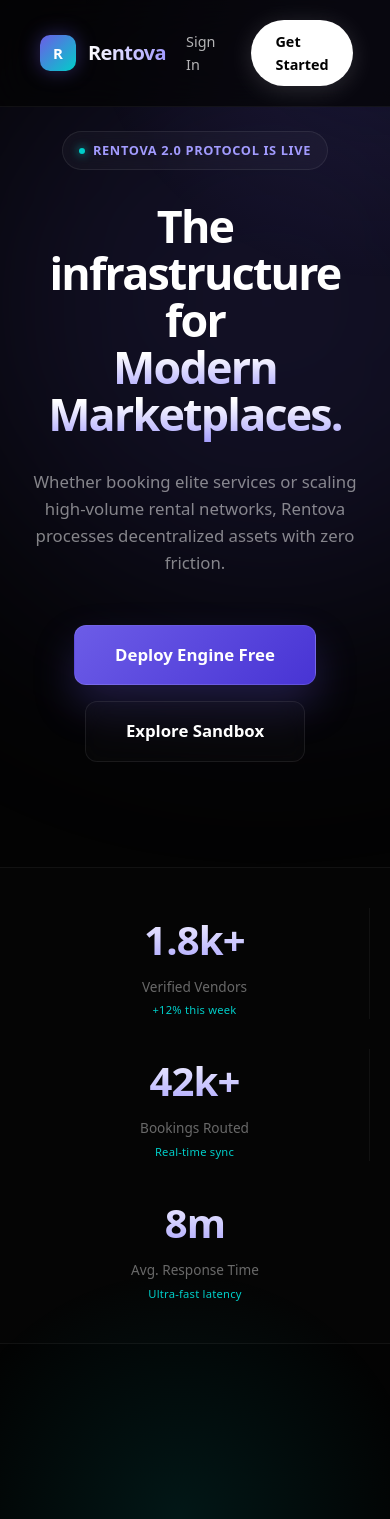
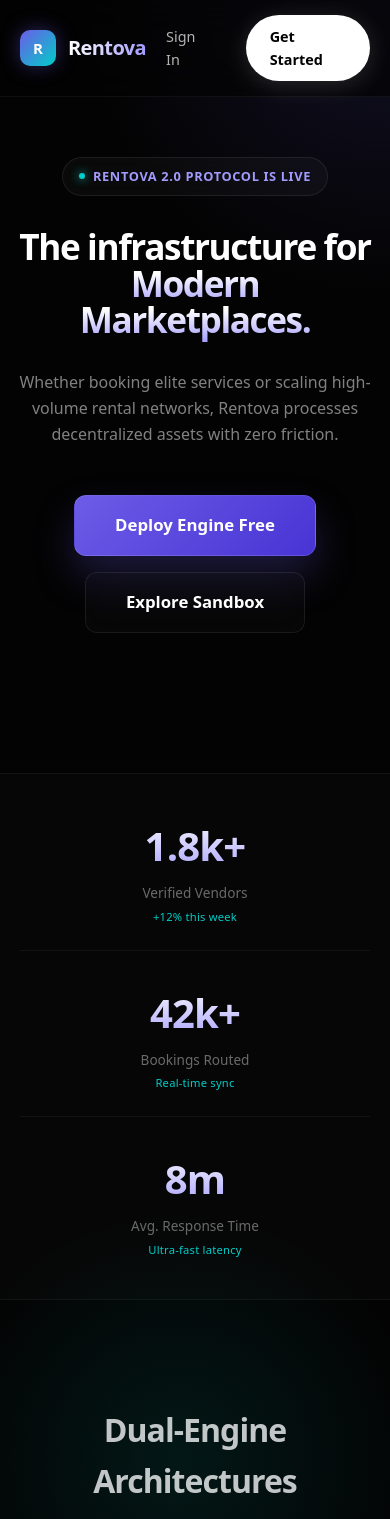
Before and after one commit to manjunath-bhat15/rentova, a React (Vite) app in the folder frontend/: page / in a window 390 px wide. Shown: the top 1519 px of the page. Built offline with nearby package versions, Linux system fonts and the light colour scheme; no server answers.

Commit message:
Optimize landing page responsiveness and fix mobile layout overlapping

```diff
--- a/frontend/src/index.css
+++ b/frontend/src/index.css
@@ -1601,3 +1601,222 @@ select.input-field {
     top: 0;
   }
 }
+
+/* ===== Premium Landing Page 2.0 Responsive Styles ===== */
+.premium-landing {
+  background: #030303;
+  color: #ffffff;
+  font-family: var(--font-sans, system-ui, sans-serif);
+  overflow-x: hidden;
+  position: relative;
+}
+
+.premium-landing-nav {
+  position: sticky;
+  top: 0;
+  z-index: 100;
+  display: flex;
+  justify-content: space-between;
+  align-items: center;
+  padding: 20px 40px;
+  background: rgba(3, 3, 3, 0.7);
+  backdrop-filter: blur(20px);
+  -webkit-backdrop-filter: blur(20px);
+  border-bottom: 1px solid rgba(255, 255, 255, 0.05);
+  transition: padding var(--transition-base);
+}
+
+@media (max-width: 768px) {
+  .premium-landing-nav {
+    padding: 15px 20px;
+  }
+}
+
+.premium-landing-hero {
+  position: relative;
+  min-height: 90vh;
+  display: flex;
+  flex-direction: column;
+  align-items: center;
+  justify-content: center;
+  padding: 100px 20px;
+  z-index: 2;
+  text-align: center;
+}
+
+@media (max-width: 768px) {
+  .premium-landing-hero {
+    padding: 60px 16px;
+    min-height: 80vh;
+  }
+}
+
+.premium-landing-badge {
+  display: inline-flex;
+  align-items: center;
+  gap: 8px;
+  padding: 8px 16px;
+  background: rgba(255, 255, 255, 0.03);
+  border-radius: 100px;
+  border: 1px solid rgba(255, 255, 255, 0.08);
+  margin-bottom: 32px;
+  backdrop-filter: blur(10px);
+  -webkit-backdrop-filter: blur(10px);
+}
+
+.premium-landing-title {
+  font-size: clamp(2.2rem, 7vw, 5.5rem);
+  font-weight: 900;
+  letter-spacing: -0.04em;
+  line-height: 1.05;
+  text-align: center;
+  max-width: 1100px;
+  margin-bottom: 32px;
+}
+
+.premium-landing-subtitle {
+  font-size: clamp(1rem, 1.8vw, 1.25rem);
+  color: rgba(255, 255, 255, 0.5);
+  text-align: center;
+  max-width: 640px;
+  margin-bottom: 48px;
+  line-height: 1.6;
+  font-weight: 400;
+}
+
+.premium-landing-ctas {
+  display: flex;
+  gap: 16px;
+  flex-wrap: wrap;
+  justify-content: center;
+  margin-bottom: 80px;
+}
+
+.premium-landing-hud {
+  position: absolute;
+  background: rgba(10, 10, 15, 0.6);
+  backdrop-filter: blur(30px);
+  -webkit-backdrop-filter: blur(30px);
+  border-radius: 16px;
+  padding: 20px;
+  border: 1px solid rgba(255, 255, 255, 0.05);
+  box-shadow: 0 30px 60px rgba(0,0,0,0.4);
+  pointer-events: none;
+  display: none;
+  z-index: 5;
+}
+
+@media (min-width: 1024px) {
+  .premium-landing-hud {
+    display: block;
+  }
+}
+
+.premium-landing-hud-left {
+  top: 20%;
+  left: 4%;
+  width: 260px;
+}
+
+.premium-landing-hud-right {
+  bottom: 15%;
+  right: 4%;
+  width: 280px;
+}
+
+.premium-landing-metrics {
+  border-top: 1px solid rgba(255, 255, 255, 0.05);
+  border-bottom: 1px solid rgba(255, 255, 255, 0.05);
+  background: rgba(255, 255, 255, 0.01);
+  padding: 40px 20px;
+}
+
+.premium-landing-metrics-grid {
+  max-width: 1200px;
+  margin: 0 auto;
+  display: grid;
+  grid-template-columns: repeat(auto-fit, minmax(240px, 1fr));
+  gap: 30px;
+}
+
+.premium-landing-metric-item {
+  text-align: center;
+  border-right: 1px solid rgba(255, 255, 255, 0.05);
+}
+
+.premium-landing-metric-item:last-child {
+  border-right: none;
+}
+
+@media (max-width: 768px) {
+  .premium-landing-metric-item {
+    border-right: none;
+    border-bottom: 1px solid rgba(255, 255, 255, 0.05);
+    padding-bottom: 24px;
+  }
+  .premium-landing-metric-item:last-child {
+    border-bottom: none;
+    padding-bottom: 0;
+  }
+}
+
+.premium-landing-bento-section {
+  padding: 140px 20px;
+  max-width: 1200px;
+  margin: 0 auto;
+  position: relative;
+  z-index: 2;
+}
+
+@media (max-width: 768px) {
+  .premium-landing-bento-section {
+    padding: 80px 20px;
+  }
+}
+
+.premium-landing-bento-grid {
+  display: grid;
+  grid-template-columns: repeat(auto-fit, minmax(min(100%, 450px), 1fr));
+  gap: 32px;
+  perspective: 1000px;
+}
+
+@media (max-width: 768px) {
+  .premium-landing-bento-grid {
+    grid-template-columns: 1fr;
+  }
+}
+
+.premium-landing-bento-card {
+  background: linear-gradient(180deg, rgba(255, 255, 255, 0.03) 0%, rgba(255, 255, 255, 0.01) 100%);
+  border-radius: 24px;
+  padding: 48px;
+  border: 1px solid rgba(255, 255, 255, 0.05);
+  box-shadow: 0 40px 80px rgba(0, 0, 0, 0.5);
+  display: flex;
+  flex-direction: column;
+  justify-content: space-between;
+  transform-style: preserve-3d;
+  transition: border-color var(--transition-base), box-shadow var(--transition-base), transform var(--transition-base);
+}
+
+.premium-landing-bento-card:hover {
+  border-color: rgba(108, 92, 231, 0.25);
+  box-shadow: 0 30px 60px rgba(108, 92, 231, 0.08);
+}
+
+@media (max-width: 560px) {
+  .premium-landing-bento-card {
+    padding: 32px 24px;
+  }
+}
+
+.premium-landing-footer {
+  padding: 80px 40px 40px;
+  border-top: 1px solid rgba(255, 255, 255, 0.05);
+  background: #010101;
+  display: flex;
+  flex-direction: column;
+  align-items: center;
+  gap: 24px;
+}
--- a/frontend/src/pages/LandingPage.jsx
+++ b/frontend/src/pages/LandingPage.jsx
@@ -32,30 +32,13 @@ export default function LandingPage() {
   const bentoY = useTransform(bentoProgress, [0, 1], [100, 0]);
 
   return (
-    <div className="landing" style={{
-      background: '#030303',
-      color: '#ffffff',
-      fontFamily: 'var(--font-sans, system-ui, sans-serif)',
-      overflowX: 'hidden',
-      position: 'relative'
-    }}>
+    <div className="premium-landing">
       {/* Premium Ambient Background Glows */}
       <div style={{ position: 'absolute', top: '-10%', left: '20%', width: '600px', height: '600px', background: 'radial-gradient(circle, rgba(108, 92, 231, 0.15) 0%, transparent 70%)', pointerEvents: 'none', zIndex: 0 }} />
       <div style={{ position: 'absolute', top: '40%', right: '-10%', width: '500px', height: '500px', background: 'radial-gradient(circle, rgba(0, 206, 201, 0.1) 0%, transparent 70%)', pointerEvents: 'none', zIndex: 0 }} />
 
       {/* --- NAVIGATION BAR --- */}
-      <nav style={{
-        position: 'sticky',
-        top: 0,
-        zIndex: 100,
-        display: 'flex',
-        justifyContent: 'space-between',
-        alignItems: 'center',
-        padding: '20px 40px',
-        background: 'rgba(3, 3, 3, 0.7)',
-        backdropFilter: 'blur(20px)',
-        borderBottom: '1px solid rgba(255, 255, 255, 0.05)'
-      }}>
+      <nav className="premium-landing-nav">
         <div style={{ display: 'flex', alignItems: 'center', gap: '12px' }}>
           <div style={{
             width: '36px',
@@ -110,19 +93,19 @@ export default function LandingPage() {
 
       {/* --- HERO SECTION --- */}
       <motion.section
+        className="premium-landing-hero"
         style={{
-          position: 'relative', minHeight: '90vh', display: 'flex', flexDirection: 'column',
-          alignItems: 'center', justifyContent: 'center', padding: '0 20px', zIndex: 2,
-          y: heroY, opacity: heroOpacity, scale: heroScale
+          y: heroY,
+          opacity: heroOpacity,
+          scale: heroScale
         }}
       >
-
         {/* Decorative subtle ambient pattern token */}
         <motion.div
           initial={{ y: 20, opacity: 0 }}
           animate={{ y: 0, opacity: 1 }}
           transition={{ duration: 0.6, ease: "easeOut" }}
-          style={{ display: 'inline-flex', alignItems: 'center', gap: '8px', padding: '8px 16px', background: 'rgba(255,255,255,0.03)', borderRadius: '100px', border: '1px solid rgba(255,255,255,0.08)', marginBottom: '32px', backdropFilter: 'blur(10px)' }}
+          className="premium-landing-badge"
         >
           <span style={{ width: '6px', height: '6px', borderRadius: '50%', background: '#00cec9', boxShadow: '0 0 10px #00cec9' }}></span>
           <span style={{ fontSize: '0.8rem', fontWeight: 600, letterSpacing: '0.05em', textTransform: 'uppercase', color: '#a29bfe' }}>RENTOVA 2.0 PROTOCOL IS LIVE</span>
@@ -133,7 +116,7 @@ export default function LandingPage() {
           initial={{ y: 30, opacity: 0 }}
           animate={{ y: 0, opacity: 1 }}
           transition={{ duration: 0.8, delay: 0.1, ease: "easeOut" }}
-          style={{ fontSize: 'clamp(2.8rem, 7vw, 5.5rem)', fontWeight: 900, letterSpacing: '-0.04em', lineHeight: 1.05, textAlign: 'center', maxWidth: '1100px', marginBottom: '32px' }}
+          className="premium-landing-title"
         >
           The infrastructure for <br />
           <span style={{ background: 'linear-gradient(180deg, #ffffff 30%, #a29bfe 100%)', WebkitBackgroundClip: 'text', WebkitTextFillColor: 'transparent' }}>Modern Marketplaces.</span>
@@ -143,7 +126,7 @@ export default function LandingPage() {
           initial={{ y: 30, opacity: 0 }}
           animate={{ y: 0, opacity: 1 }}
           transition={{ duration: 0.8, delay: 0.2, ease: "easeOut" }}
-          style={{ fontSize: 'clamp(1.05rem, 1.8vw, 1.25rem)', color: 'rgba(255,255,255,0.5)', textAlign: 'center', maxWidth: '640px', marginBottom: '48px', lineHeight: 1.6, fontWeight: 400 }}
+          className="premium-landing-subtitle"
         >
           Whether booking elite services or scaling high-volume rental networks, Rentova processes decentralized assets with zero friction.
         </motion.p>
@@ -153,7 +136,7 @@ export default function LandingPage() {
           initial={{ y: 30, opacity: 0 }}
           animate={{ y: 0, opacity: 1 }}
           transition={{ duration: 0.8, delay: 0.3, ease: "easeOut" }}
-          style={{ display: 'flex', gap: '16px', flexWrap: 'wrap', justifyContent: 'center', marginBottom: '80px' }}
+          className="premium-landing-ctas"
         >
           <Link to="/register" style={{ background: 'linear-gradient(135deg, #6c5ce7, #4834d4)', color: '#fff', padding: '16px 40px', borderRadius: '12px', fontWeight: 600, fontSize: '1.05rem', textDecoration: 'none', boxShadow: '0 20px 40px rgba(108, 92, 231, 0.25)', border: '1px solid rgba(255,255,255,0.1)' }}>
             Deploy Engine Free
@@ -181,7 +164,8 @@ export default function LandingPage() {
             rotateY: { duration: 8, repeat: Infinity, ease: "easeInOut" },
             rotateX: { duration: 7, repeat: Infinity, ease: "easeInOut" }
           }}
-          style={{ position: 'absolute', top: '20%', left: '4%', width: '260px', background: 'rgba(10, 10, 15, 0.6)', backdropFilter: 'blur(30px)', borderRadius: '16px', padding: '20px', border: '1px solid rgba(255,255,255,0.05)', boxShadow: '0 30px 60px rgba(0,0,0,0.4)', transformPerspective: 1000, pointerEvents: 'none', display: 'none', '@media (minWidth: 1024px)': { display: 'block' } }}
+          className="premium-landing-hud premium-landing-hud-left"
+          style={{ transformPerspective: 1000 }}
         >
           <div style={{ display: 'flex', alignItems: 'center', gap: '12px' }}>
             <div style={{ width: '8px', height: '8px', borderRadius: '50%', background: '#00cec9', boxShadow: '0 0 10px #00cec9' }} />
@@ -208,7 +192,8 @@ export default function LandingPage() {
             rotateY: { duration: 9, repeat: Infinity, ease: "easeInOut" },
             rotateX: { duration: 6, repeat: Infinity, ease: "easeInOut" }
           }}
-          style={{ position: 'absolute', bottom: '15%', right: '4%', width: '280px', background: 'rgba(10, 10, 15, 0.6)', backdropFilter: 'blur(30px)', borderRadius: '16px', padding: '20px', border: '1px solid rgba(255,255,255,0.05)', boxShadow: '0 30px 60px rgba(0,0,0,0.4)', transformPerspective: 1000, pointerEvents: 'none', display: 'none', '@media (minWidth: 1024px)': { display: 'block' } }}
+          className="premium-landing-hud premium-landing-hud-right"
+          style={{ transformPerspective: 1000 }}
         >
           <div style={{ display: 'flex', justifyContent: 'space-between', alignItems: 'center', marginBottom: '12px' }}>
             <span style={{ fontSize: '0.75rem', fontWeight: 600, color: 'rgba(255,255,255,0.4)' }}>CLUSTER NODE</span>
@@ -222,8 +207,8 @@ export default function LandingPage() {
       </motion.section>
 
       {/* --- PREMIUM DATA METRICS TICKER --- */}
-      <section style={{ borderTop: '1px solid rgba(255,255,255,0.05)', borderBottom: '1px solid rgba(255,255,255,0.05)', background: 'rgba(255,255,255,0.01)' }}>
-        <div style={{ maxWidth: '1200px', margin: '0 auto', display: 'grid', gridTemplateColumns: 'repeat(auto-fit, minmax(240px, 1fr))', padding: '40px 20px', gap: '30px' }}>
+      <section className="premium-landing-metrics">
+        <div className="premium-landing-metrics-grid">
           {metrics.map((m, idx) => (
             <motion.div
               key={idx}
@@ -231,7 +216,7 @@ export default function LandingPage() {
               whileInView={{ opacity: 1, y: 0 }}
               viewport={{ once: true }}
               transition={{ duration: 0.5, delay: idx * 0.1 }}
-              style={{ textAlign: 'center', borderRight: idx !== metrics.length - 1 ? '1px solid rgba(255,255,255,0.05)' : 'none' }}
+              className="premium-landing-metric-item"
             >
               <div style={{ fontSize: '2.5rem', fontWeight: 800, letterSpacing: '-0.02em', background: 'linear-gradient(180deg, #ffffff, #a29bfe)', WebkitBackgroundClip: 'text', WebkitTextFillColor: 'transparent' }}>{m.value}</div>
               <div style={{ fontSize: '0.85rem', color: 'rgba(255,255,255,0.4)', fontWeight: 500, marginTop: '4px' }}>{m.label}</div>
@@ -242,7 +227,7 @@ export default function LandingPage() {
       </section>
 
       {/* --- BENTO CARD ARCHITECTURE SECTION --- */}
-      <section ref={bentoRef} style={{ padding: '140px 20px', maxWidth: '1200px', margin: '0 auto', position: 'relative', zIndex: 2 }}>
+      <section ref={bentoRef} className="premium-landing-bento-section">
         <motion.div
           style={{
             textAlign: 'center', marginBottom: '80px',
@@ -255,27 +240,15 @@ export default function LandingPage() {
         </motion.div>
 
         <motion.div
+          className="premium-landing-bento-grid"
           style={{
-            display: 'grid', gridTemplateColumns: 'repeat(auto-fit, minmax(450px, 1fr))', gap: '32px',
             rotateX: bentoRotateX,
             scale: bentoScale,
-            opacity: bentoOpacity,
-            perspective: 1000
+            opacity: bentoOpacity
           }}
         >
-
           {/* Bento Experience One: Customer Workspace */}
-          <div style={{
-            background: 'linear-gradient(180deg, rgba(255,255,255,0.03) 0%, rgba(255,255,255,0.01) 100%)',
-            borderRadius: '24px',
-            padding: '48px',
-            border: '1px solid rgba(255,255,255,0.05)',
-            boxShadow: '0 40px 80px rgba(0,0,0,0.5)',
-            display: 'flex',
-            flexDirection: 'column',
-            justifyContent: 'space-between',
-            transformStyle: 'preserve-3d'
-          }}>
+          <div className="premium-landing-bento-card">
             <div>
               <div style={{ width: '48px', height: '48px', borderRadius: '12px', background: 'rgba(108, 92, 231, 0.1)', border: '1px solid rgba(108, 92, 231, 0.2)', display: 'flex', alignItems: 'center', justifyContent: 'center', fontSize: '20px', marginBottom: '40px' }}>⚡</div>
               <h3 style={{ fontSize: '2rem', fontWeight: 800, letterSpacing: '-0.02em', marginBottom: '16px' }}>For Customers</h3>
@@ -297,17 +270,7 @@ export default function LandingPage() {
           </div>
 
           {/* Bento Experience Two: Vendor Terminal */}
-          <div style={{
-            background: 'linear-gradient(180deg, rgba(255,255,255,0.03) 0%, rgba(255,255,255,0.01) 100%)',
-            borderRadius: '24px',
-            padding: '48px',
-            border: '1px solid rgba(255,255,255,0.05)',
-            boxShadow: '0 40px 80px rgba(0,0,0,0.5)',
-            display: 'flex',
-            flexDirection: 'column',
-            justifyContent: 'space-between',
-            transformStyle: 'preserve-3d'
-          }}>
+          <div className="premium-landing-bento-card">
             <div>
               <div style={{ width: '48px', height: '48px', borderRadius: '12px', background: 'rgba(0, 206, 201, 0.1)', border: '1px solid rgba(0, 206, 201, 0.2)', display: 'flex', alignItems: 'center', justifyContent: 'center', fontSize: '20px', marginBottom: '40px' }}>🪐</div>
               <h3 style={{ fontSize: '2rem', fontWeight: 800, letterSpacing: '-0.02em', marginBottom: '16px' }}>For Vendors</h3>
@@ -327,20 +290,11 @@ export default function LandingPage() {
               </div>
             </div>
           </div>
-
         </motion.div>
       </section>
 
       {/* --- FOOTER --- */}
-      <footer style={{
-        padding: '80px 40px 40px',
-        borderTop: '1px solid rgba(255,255,255,0.05)',
-        background: '#010101',
-        display: 'flex',
-        flexDirection: 'column',
-        alignItems: 'center',
-        gap: '24px'
-      }}>
+      <footer className="premium-landing-footer">
         <div style={{ display: 'flex', alignItems: 'center', gap: '10px' }}>
           <div style={{ width: '24px', height: '24px', background: 'linear-gradient(135deg, #6c5ce7, #00cec9)', borderRadius: '6px', color: 'white', display: 'flex', alignItems: 'center', justifyContent: 'center', fontWeight: 'bold', fontSize: '11px' }}>R</div>
           <span style={{ fontWeight: 600, fontSize: '0.95rem', color: '#fff', letterSpacing: '-0.02em' }}>Rentova</span>
```
